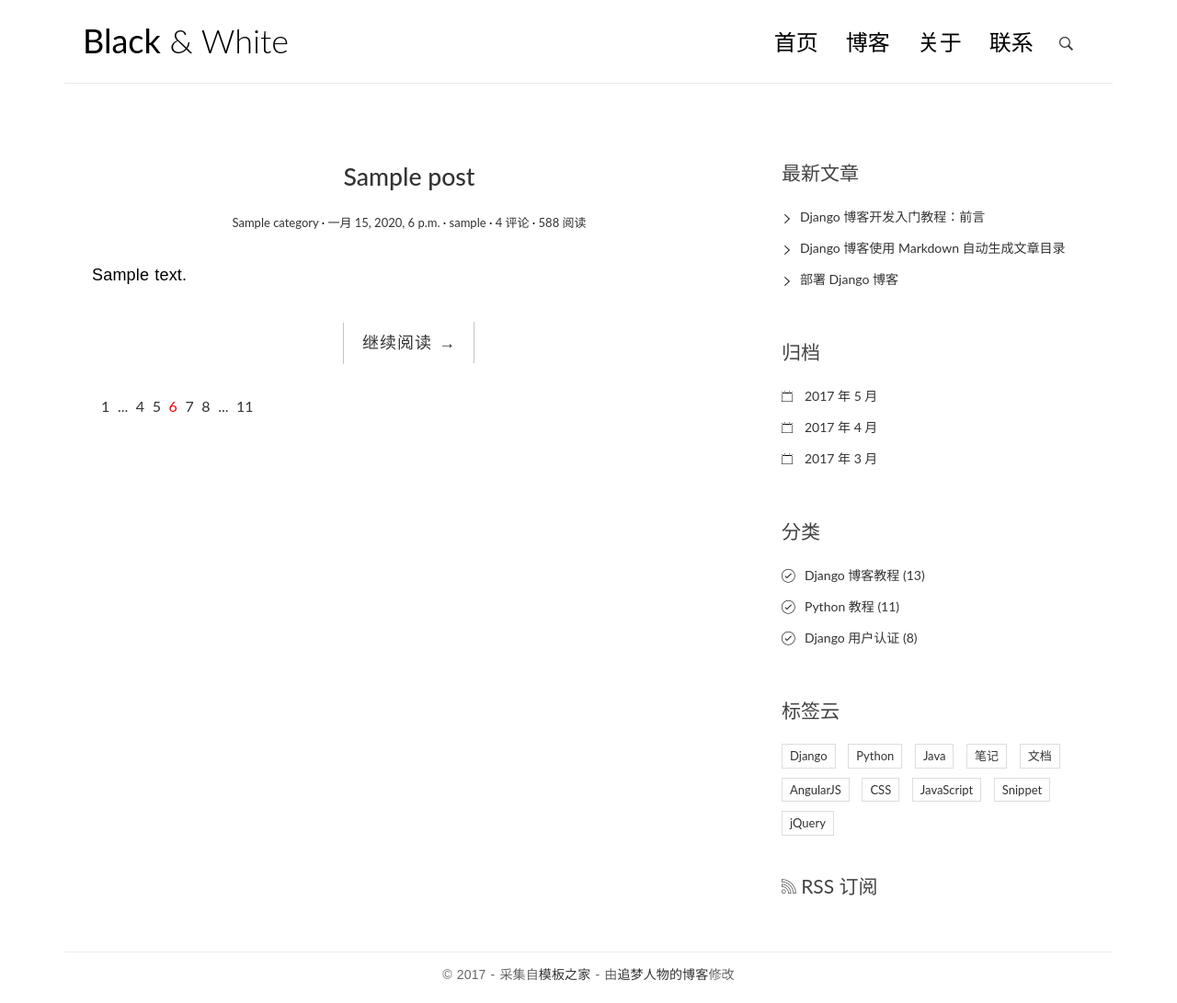
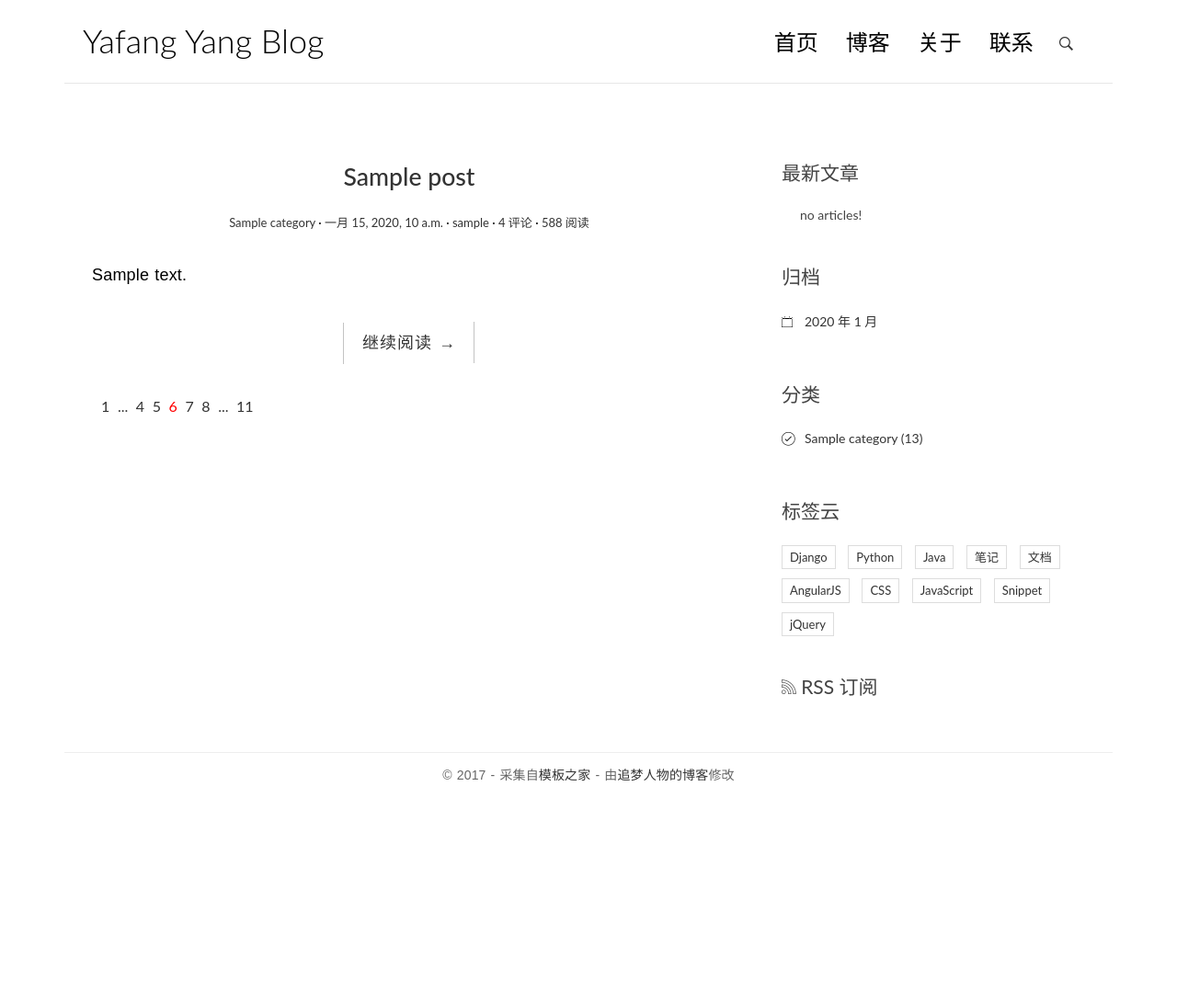
Before and after one commit to yyfxm/blog, a Django app: page / in a window 1280 px wide. Shown: the whole page at 92% size. After the commit the page ends 850 px from the top, so only its background shows below. Run offline with Django 3.2, Linux system fonts and the light colour scheme; tables that the repository leaves empty hold one stand-in row (values such as "Sample post"); some libraries are stand-ins or nearby versions.

Commit message:
分档，类别设置完成

```diff
--- /dev/null
+++ b/blogproject/blog/templatetags/blog_tags.py
@@ -0,0 +1,15 @@
+from ..models import Post,Category
+from django import template
+register = template.Library()
+
+@register.simple_tag
+def get_recent_post(num=5):
+    return Post.objects.all().order_by('-create_time')[:num]
+
+@register.simple_tag
+def archives():
+    return Post.objects.dates('create_time','month',order='DESC')
+
+@register.simple_tag
+def get_categories():
+    return Category.objects.all()
--- a/blogproject/blog/urls.py
+++ b/blogproject/blog/urls.py
@@ -5,5 +5,7 @@
 urlpatterns = [
     url(r'^$',views.index,name='index'),
     url(r'^post/(?P<pk>[0-9]+)/$',views.detail,name='detail'),
+    url(r'^archives/(?P<year>[0-9]{4})/(?P<month>[0-9]{1,2})/$',views.archives,name='archives'),
+    url(r'^category/(?P<pk>[0-9]+)/$',views.category,name='category'),
 
 ]
--- a/blogproject/blog/views.py
+++ b/blogproject/blog/views.py
@@ -16,3 +16,12 @@
                                     'markdown.extensions.toc',
                                  ])
     return render(request,'blog/detail.html',context={'post':post})
+def archives(request,year,month):
+    post_list = Post.objects.filter(create_time__year=year,
+                                    create_time__month=month
+                                    ).order_by('-create_time')
+    return render(request,'blog/index.html',context={'post_list':post_list})
+def category(request,pk):
+    cate = get_object_or_404(Category,pk=pk)
+    post_list = Post.objects.filter(category=cate).order_by('-create_time')
+    return render(request,'blog/index.html',context={'post_list':post_list})
--- a/blogproject/blogproject/settings.py
+++ b/blogproject/blogproject/settings.py
@@ -25,7 +25,7 @@
 # SECURITY WARNING: don't run with debug turned on in production!
 DEBUG = True
 
-ALLOWED_HOSTS = ['211.159.187.146',]
+ALLOWED_HOSTS = ['211.159.187.146','www.yangyafang.top','yangyafang.top',]
 
 
 # Application definition
@@ -116,7 +116,7 @@
 
 USE_L10N = True
 
-USE_TZ = True
+USE_TZ = False
 
 
 # Static files (CSS, JavaScript, Images)
--- a/blogproject/templates/base.html
+++ b/blogproject/templates/base.html
@@ -1,9 +1,10 @@
+{% load blog_tags %}
 {% load staticfiles %}
 
 <!DOCTYPE html>
 <html>
 <head>
-    <title>Black &amp; White</title>
+    <title>杨雅芳-个人博客</title>
 
     <!-- meta -->
     <meta charset="UTF-8">
@@ -14,7 +15,7 @@
     <link rel="stylesheet" href="http://code.ionicframework.com/ionicons/2.0.1/css/ionicons.min.css">
     <link rel="stylesheet" href="{% static 'blog/css/pace.css' %}">
     <link rel="stylesheet" href="{% static 'blog/css/custom.css' %}">
-    <link rel="stylesheet" href="{% static 'blog/css/highlights/github.css' %}"><link
+    <link rel="stylesheet" href="{% static 'blog/css/highlights/github.css' %}">
 
     <!-- js -->
     <script src="{% static 'blog/js/jquery-2.1.3.min.js' %}"></script>
@@ -29,7 +30,7 @@
         <div class="row">
             <div class="col-md-4 col-sm-5 col-xs-8">
                 <div class="logo">
-                    <h1><a href="index.html"><b>Black</b> &amp; White</a></h1>
+                    <h1><a href="index.html">Yafang Yang Blog</a></h1>
                 </div>
             </div><!-- col-md-4 -->
             <div class="col-md-8 col-sm-7 col-xs-4">
@@ -77,45 +78,42 @@
 		{% endblock toc %}
                 <div class="widget widget-recent-posts">
                     <h3 class="widget-title">最新文章</h3>
-                    <ul>
-                        <li>
-                            <a href="#">Django 博客开发入门教程：前言</a>
-                        </li>
-                        <li>
-                            <a href="#">Django 博客使用 Markdown 自动生成文章目录</a>
-                        </li>
-                        <li>
-                            <a href="#">部署 Django 博客</a>
-                        </li>
-                    </ul>
+			{% get_recent_post as rencent_post_list %}
+			<ul>
+			    {% for post in recent_post_list %}
+			    <li>
+				<a href="{{ get_absolute_url }}">{{ post.title }}</a>
+			    </li>
+			    {% empty %}
+				no articles!
+			    {% endfor %}
+                        </ul>
                 </div>
                 <div class="widget widget-archives">
                     <h3 class="widget-title">归档</h3>
+		    {% archives as date_list %}
                     <ul>
+			{% for date in date_list %}
                         <li>
-                            <a href="#">2017 年 5 月</a>
+			    <a href="{% url 'blog:archives' date.year date.month %}">{{ date.year }} 年 {{ date.month }} 月</a>
                         </li>
-                        <li>
-                            <a href="#">2017 年 4 月</a>
-                        </li>
-                        <li>
-                            <a href="#">2017 年 3 月</a>
-                        </li>
+		 	{% empty %}
+			   no articles!
+			{% endfor %}
                     </ul>
                 </div>
 
                 <div class="widget widget-category">
                     <h3 class="widget-title">分类</h3>
+	  	    {% get_categories as category_list %}
                     <ul>
+		    {% for category in category_list %}
                         <li>
-                            <a href="#">Django 博客教程 <span class="post-count">(13)</span></a>
+			<a href="{% url 'blog:category' category.pk %}">{{ category.name }} <span class="post-count">(13)</span></a>
                         </li>
-                        <li>
-                            <a href="#">Python 教程 <span class="post-count">(11)</span></a>
-                        </li>
-                        <li>
-                            <a href="#">Django 用户认证 <span class="post-count">(8)</span></a>
-                        </li>
+		    {% empty %}
+		    no category
+		    {% endfor %}
                     </ul>
                 </div>
 
```
Also changed, not shown: blogproject/blog/templatetags/__init__.py (added).
